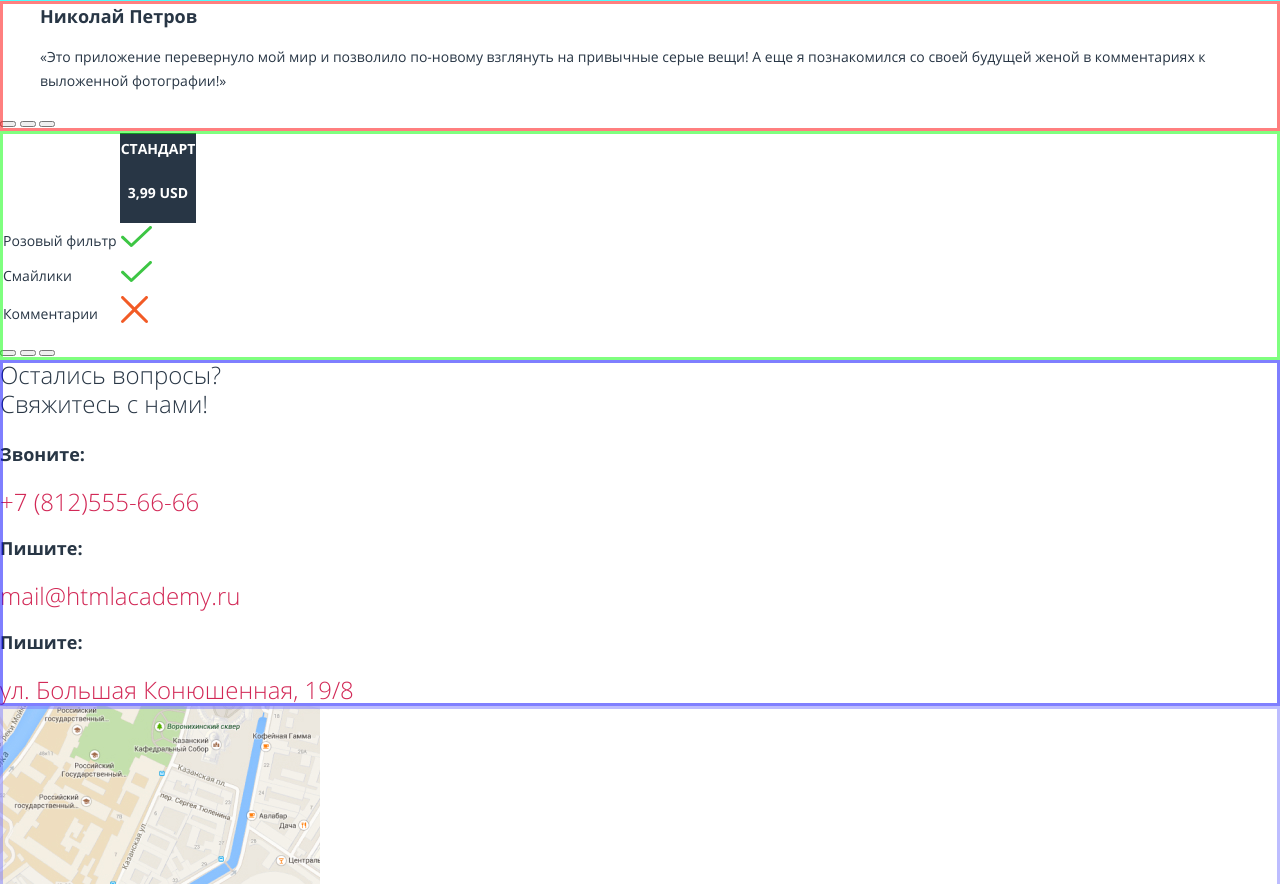
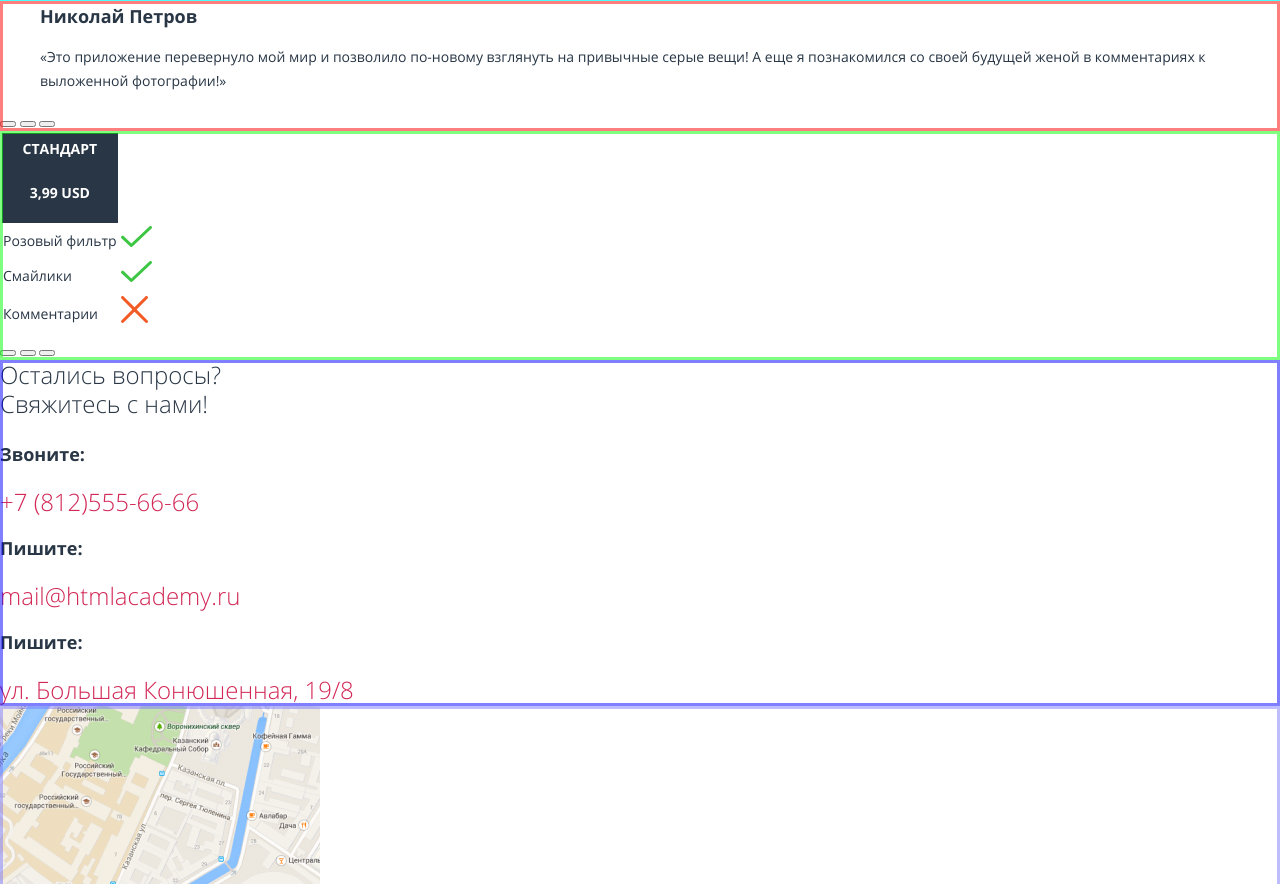
Before and after one commit to dryworts/129688-pink-22, a website: page source/index.html in a window 1280 px wide. Shown: the part 1080-1964 px from the top of the page. Drawn offline with nearby package versions, Linux system fonts and the light colour scheme; files that its build step writes are made by us from their sources; files whose address does not match are found by name; a web font is replaced by a local one.

Commit message:
index.html. Модуль 3-1. Работа над ошибками №4

```diff
--- a/source/index.html
+++ b/source/index.html
@@ -121,7 +121,7 @@
           <table class="prices__table">
             <thead>
               <tr>
-                <th class="hidden-cell"></th>
+                <th class="prices__hidden-cell"></th>
                 <th class="prices__table-title prices__hidden-cell">База<p>1,99 USD</p></th>
                 <th class="prices__table-title">Стандарт<p>3,99 USD</p></th>
                 <th class="prices__table-title prices__hidden-cell">Анлим<p>9,99 USD</p></th>
```
